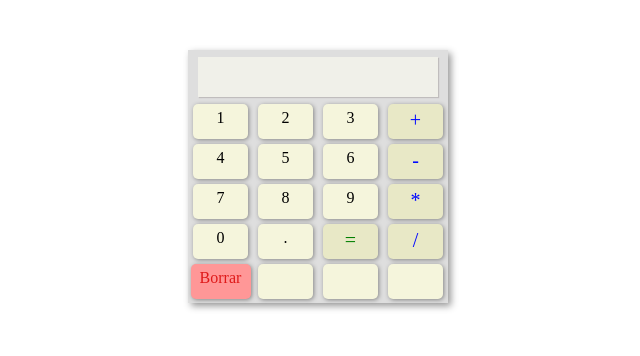
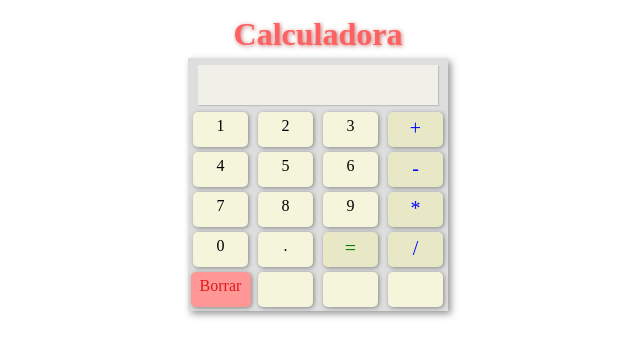
Before and after one commit to SebastianOrtizok/calculadora, a plain HTML site: page index.html in a window 1280 px wide. Shown: the whole page, without its empty margins (322-962 px from the left). Drawn offline with Linux system fonts and the light colour scheme.

Commit message:
Se agregó título se corrigio direccion de la tipografía

```diff
--- a/css/style.css
+++ b/css/style.css
@@ -2,8 +2,8 @@
 
 @font-face {
     font-family: 'visorcalculadora';
-    src: url('/css/fuente/digital-7-webfont.woff2') format('woff2'),
-         url('/css/fuente/digital-7-webfont.woff') format('woff');
+    src: url('fuente/digital-7-webfont.woff2') format('woff2'),
+         url('fuente/digital-7-webfont.woff') format('woff');
     font-weight: normal;
     font-style: normal;
 
@@ -14,13 +14,20 @@
 	padding: 0;
 }
 
+h1{
+	margin-top: 1rem;
+	text-align: center;
+	text-shadow: 1px 1px 4px rgba(176, 65, 65, 0.718);
+	color: rgb(253, 97, 97);
+}
+
 .contenedor {
 	display: flex;
 	width: 260px;
 	background-color: rgb(222, 222, 222);
 	box-shadow: 3px 3px 7px rgb(152, 152, 152);
 	flex-direction: column;
-	margin: 50px auto;
+	margin: 5px auto;
 	align-items: center;
 	padding: 2px 0 2px 0;
 }
--- a/index.html
+++ b/index.html
@@ -3,10 +3,11 @@
 	<head>
 		<meta charset="UTF-8" />
 		<meta name="viewport" content="width=device-width, initial-scale=1.0" />
-		<title>Document</title>
+		<title>Calculadora</title>
 		<link rel="stylesheet" href="css/style.css" />
 	</head>
 	<body>
+        <h1>Calculadora</h1>
 <div class="contenedor">
         <div class="visor"></div>
         <div class="calculadora">
```
